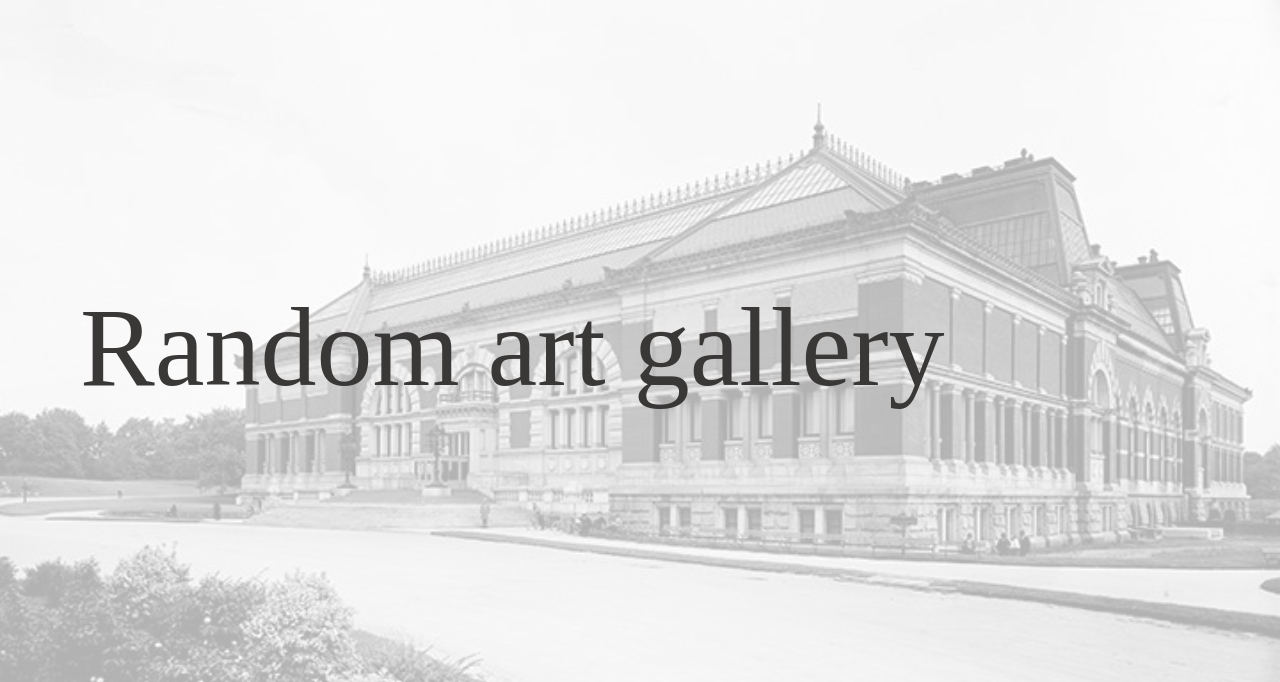
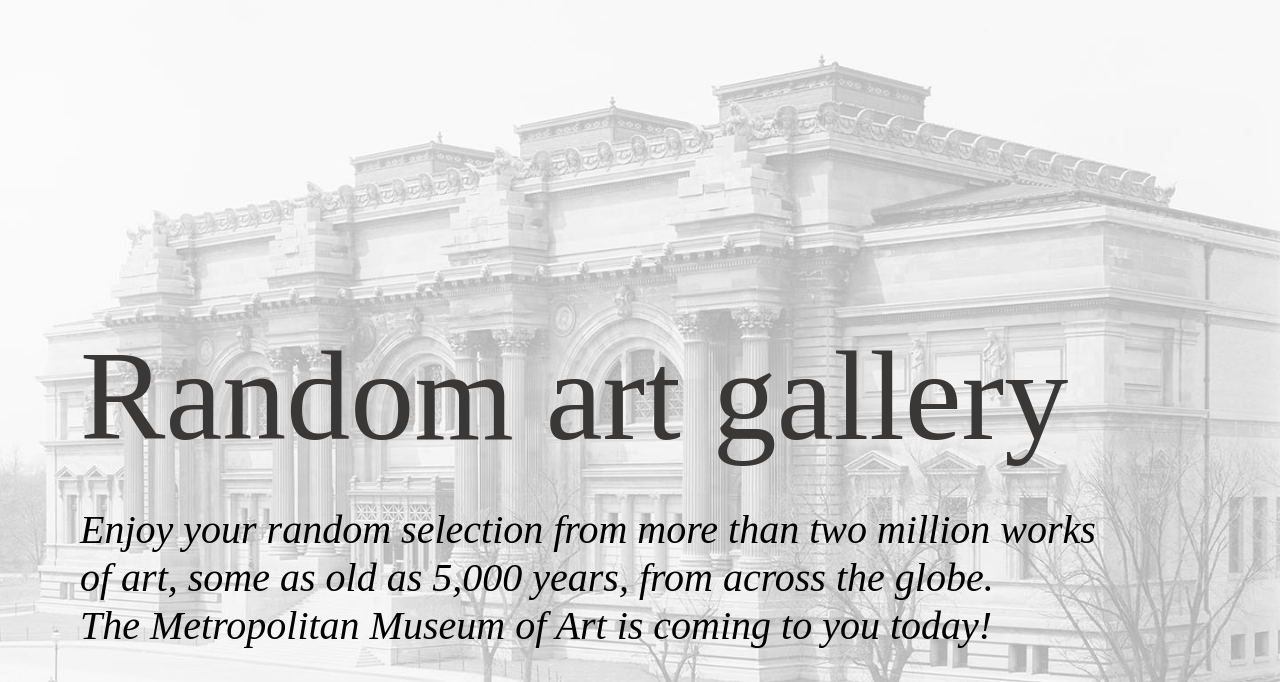
Before and after one commit to brainstation-bootcamp-warlocks/Team_quick_gallery, a plain HTML site: page index.html in a window 1280 px wide. Shown: the part 118-800 px from the top of the page. Drawn offline with nearby package versions, Linux system fonts and the light colour scheme; no server answers.

Commit message:
Subtitle and new image

```diff
--- a/index.html
+++ b/index.html
@@ -17,8 +17,9 @@
             </div>
         </header>
         <div class="hero">
-            <img class="hero__image" src="./Assets/TheMet.jpg" alt="old black and white photo of the Met">
+            <img class="hero__image" src="./Assets/from-the-archives_teaser_1440x960.jpg" alt="old black and white photo of the Met">
             <div class="hero__title">Random art gallery</div>
+            <div class="hero__subtitle">Enjoy your random selection from more than two million works of art, some as old as 5,000 years, from across the globe.<br>The Metropolitan Museum of Art is coming to you today!</div>
         </div>
         <main>
             <div class="selection">
@@ -37,7 +38,7 @@
             </section>
         </main>
         <footer class="met-info">
-            For more information about the Metropolitan Museum of Art Collection API, please visit our <a href="https://github.com/metmuseum/openaccess">Open Access Github page</a>.
+            For more information about the Metropolitan Museum of Art Collection API, please visit <a href="https://github.com/metmuseum/openaccess">Open Access Github page</a>.
             <br>
             The use of the Metropolitan Museum of Art Collection API is subject to these <a href="https://www.metmuseum.org/information/terms-and-conditions">terms and conditions</a>.
         </footer>
--- a/style.scss
+++ b/style.scss
@@ -30,9 +30,21 @@ body {
     }
     &__title {
       position: absolute;
-      font-size: 7rem;
+      font-size: 8rem;
       color: rgb(58, 55, 55);
       padding-left: 5rem;
+      padding-bottom: 3rem;
+    }
+
+    &__subtitle {
+      position: absolute;
+      font-size: 2.5rem;
+      top: 60%;
+      padding-left: 5rem;
+      font-style: italic;
+      width: 80%;
+      line-height: 3rem;
+
     }
   }
 
```
Also changed, not shown: Assets/from-the-archives_teaser_1440x960.jpg (added), Assets/tumblr_olkxd9IXrK1vrdupho1_1280.jpg (added), style.css.
